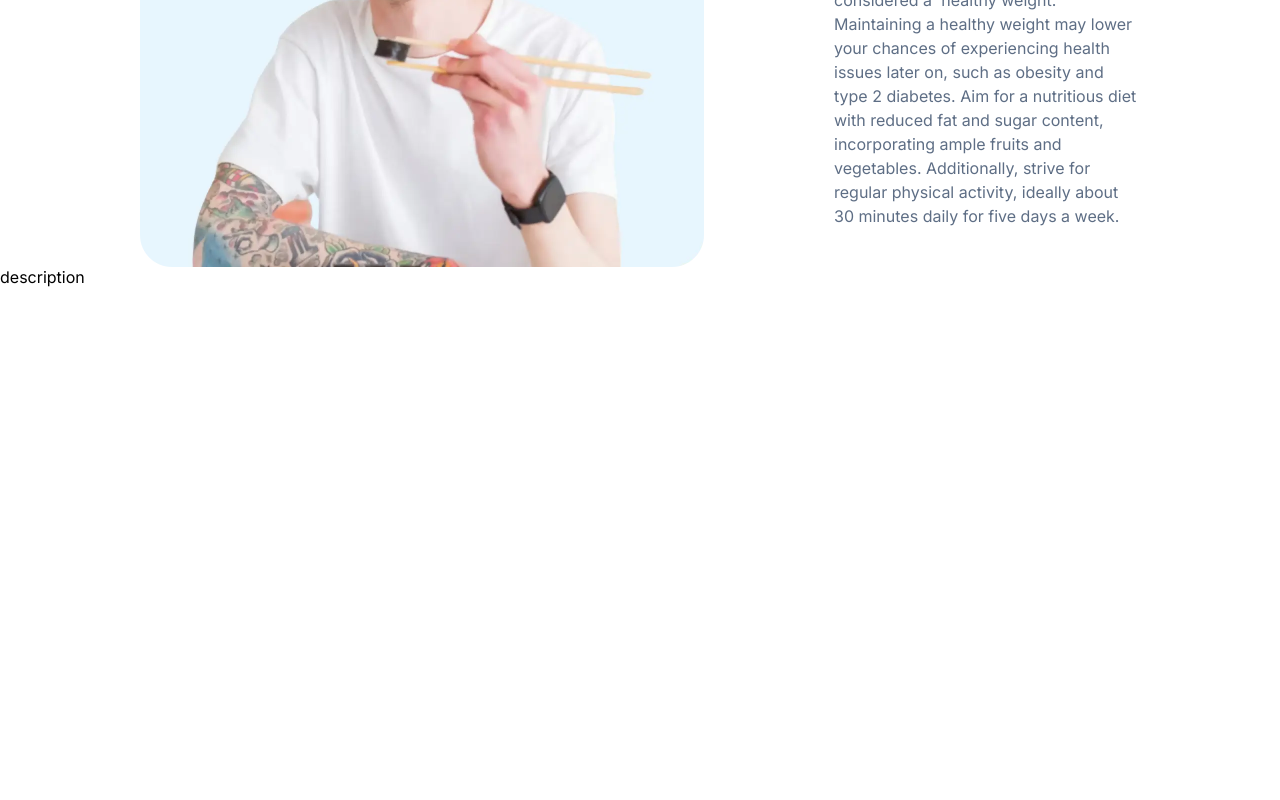
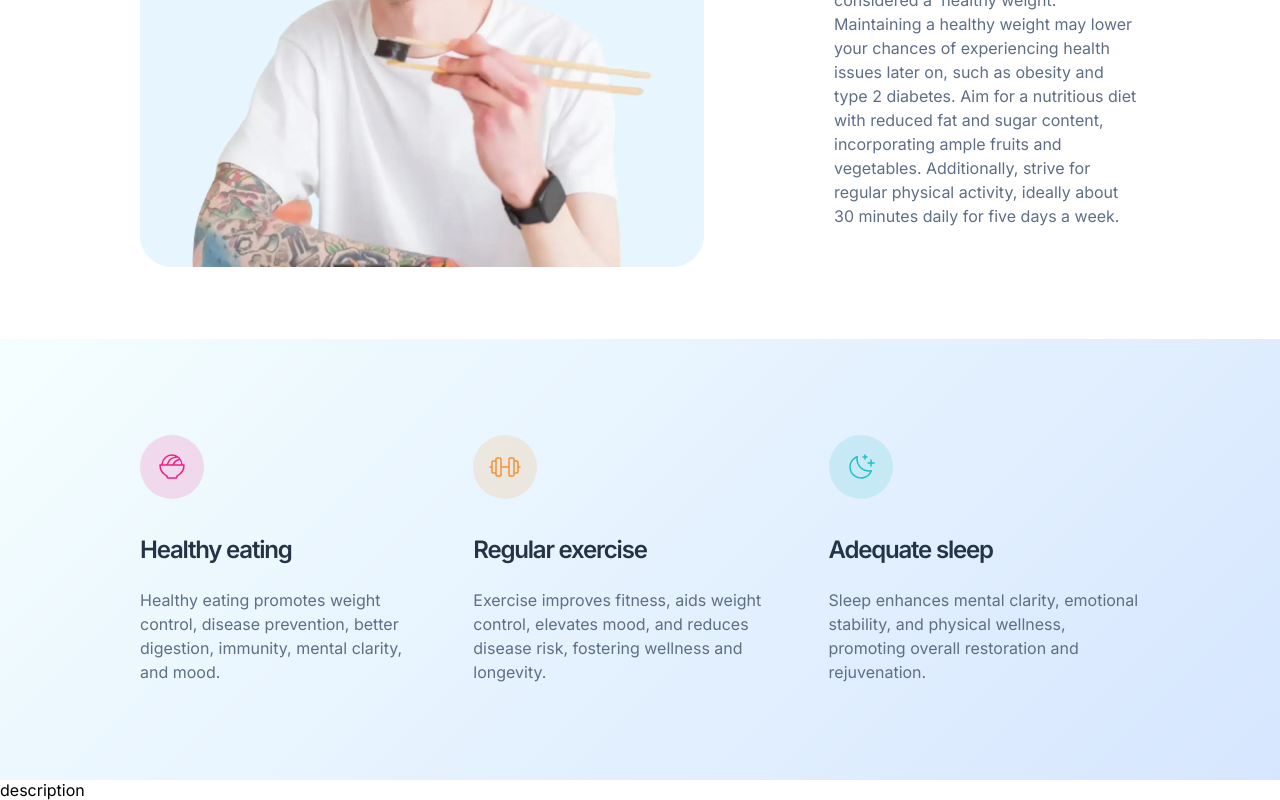
Before and after one commit to caarlosdamian/bmi-calculator, a Next.js app: page / in a window 1280 px wide. Shown: the part 938-1738 px from the top of the page. Before the commit the page ends 1225 px from the top, so only its background shows below. Built offline with nearby package versions, Linux system fonts and the light colour scheme.

Commit message:
feat(benefits): added benefits section

```diff
--- a/src/sections/benefits/Benefits.module.css
+++ b/src/sections/benefits/Benefits.module.css
@@ -0,0 +1,58 @@
+.container {
+    padding: 56px 20px;
+    display: flex;
+    flex-direction: column;
+    gap: 40px;
+    background: linear-gradient(315deg, #D6E6FE 0%, rgba(214, 252, 254, 0.25) 100%);
+}
+
+.benefit__container {
+    display: flex;
+    flex-direction: column;
+    align-items: flex-start;
+    gap: 32px;
+}
+
+.befenit__info {
+    display: flex;
+    flex-direction: column;
+    gap: 24px;
+}
+
+.befenit__info--title {
+    font-size: 24px;
+    font-weight: 600;
+    letter-spacing: -1.2px;
+    color: var(--gunmetal);
+
+}
+
+.befenit__info--desc {
+    color: var(--dark-electric-blue);
+    font-size: 16px;
+    line-height: 150%;
+}
+
+@media (min-width: 768px) {
+    .container {
+        padding: 60px 42px;
+    }
+
+    .benefit__container{
+        flex-direction: row;
+        align-items: center;
+    }
+}
+
+
+@media (min-width: 993px) {
+    .container{
+        padding: 96px 140px;
+        flex-direction: row;
+    }
+
+    .benefit__container{
+        flex-direction: column;
+        align-items: flex-start;
+    }
+}
--- a/src/sections/benefits/Benefits.tsx
+++ b/src/sections/benefits/Benefits.tsx
@@ -1,12 +1,22 @@
 import React from 'react';
+import Image from 'next/image';
+import { BenefitsInfo, benefitsInfo } from '@/utils/benefitsUtils';
 import styles from './Benefits.module.css';
-import test from '../../../public/icon-sleep.svg'
-import Image from 'next/image';
 
 export const Benefits = () => {
   return (
     <section id="features" className={styles.container}>
-
+      {benefitsInfo.map((item: BenefitsInfo) => (
+        <div className={styles.benefit__container} key={item.id}>
+          <div className={styles.befenit__img}>
+            <Image src={item.img} width={64} height={64} alt={item.title} />
+          </div>
+          <div className={styles.befenit__info}>
+            <h2 className={styles['befenit__info--title']}>{item.title}</h2>
+            <p className={styles['befenit__info--desc']}>{item.desc}</p>
+          </div>
+        </div>
+      ))}
     </section>
-  )
-}
+  );
+};
--- a/src/sections/presentation/Presentation.module.css
+++ b/src/sections/presentation/Presentation.module.css
@@ -2,6 +2,7 @@
     display: flex;
     flex-direction: column;
     gap: 48px;
+    margin-bottom: 72px;
 }
 
 .presentation__img-background {
```
